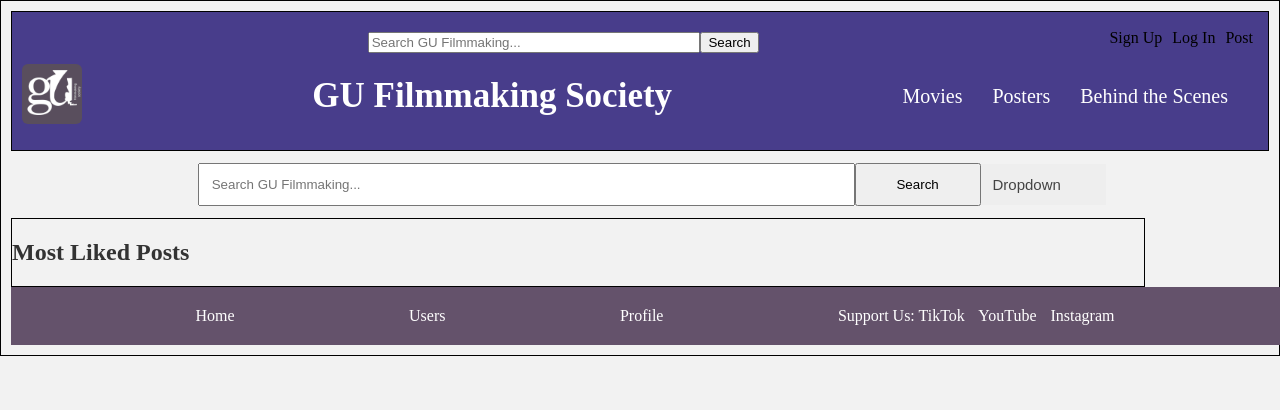
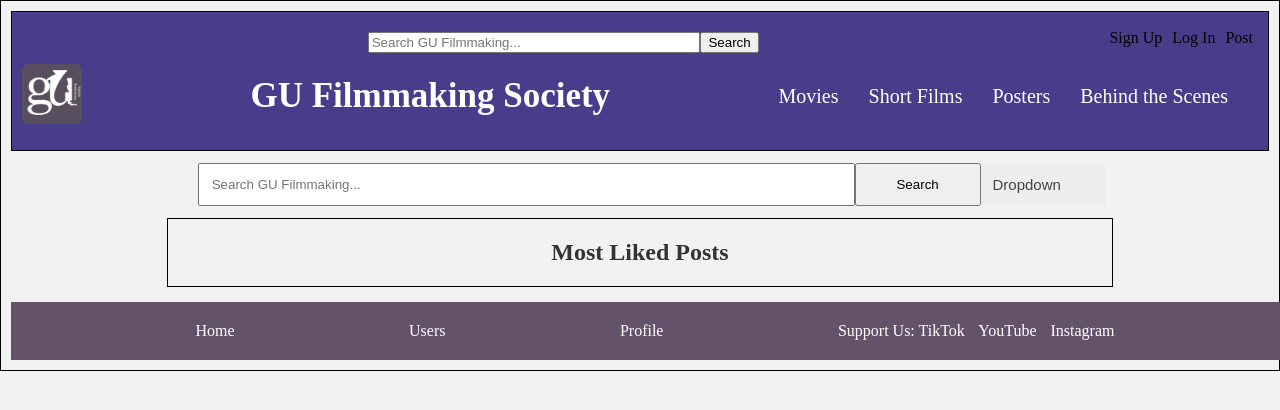
Before and after one commit to SwanwickMan/GU_Filmmaking, a Django app: page /GUFilmmakingApp/search/ in a window 1280 px wide. Shown: the top 410 px of the page. Run offline with Django 3.2, Linux system fonts and the light colour scheme; data that the repository does not hold is empty; some libraries are stand-ins or nearby versions.

Commit message:
reverted urls files

```diff
--- a/GUFilmmakingApp/urls.py
+++ b/GUFilmmakingApp/urls.py
@@ -29,9 +29,10 @@ urlpatterns = [
     path('profile/', views.profile, name='profile'),
     path('categories/', views.categories, name='categories'),
     path('behind_the_scenes/', views.behind_the_scenes, name='behind_the_scenes'),
-    path('long_movies/', views.long_movies, name='long_movies'),
-    path('short_movies/', views.short_movies, name='short_movies'),
-    path('posters/', views.posters, name='posters'),
+    path('categories/movies/<slug:content_name_slug>/', views.long_movies, name='movies'),
+    path('categories/shorts/<slug:content_name_slug>/', views.short_movies, name='short_movies'),
+    path('categories/bts/<slug:content_name_slug>/', views.short_movies, name='behind_the_scenes'),
+    path('categories/posters/<slug:content_name_slug>/', views.posters, name='posters'),
     path('add_poster/', views.add_poster, name='add_poster'),
     path('add_movie/', views.add_movie, name='add_movie'),
     path('add_behind_the_scenes/', views.add_bts, name='add_behind_the_scenes'),
--- a/GUFilmmakingApp/views.py
+++ b/GUFilmmakingApp/views.py
@@ -39,7 +39,9 @@ def search(request):
 
     print("searchTerms: ", search_term, search_for, sort_by)
     for result in search_results: print(result.post_type, "|", result)
-    return render(request, 'GUFilmmakingApp/search.html')
+    context_dict = {"search_results": search_results}
+
+    return render(request, 'GUFilmmakingApp/search.html', context=context_dict)
 
 
 def profile(request):
--- a/populate_GUFilmmakingApp.py
+++ b/populate_GUFilmmakingApp.py
@@ -50,10 +50,10 @@ def populate(author):
 
 
     for data in movies_longer:
-        add_post(data["category"], data['title'], data['filepath'], data['description'], "2023-24", author, "movie")
+        add_post(data["category"], data['title'], data['filepath'], data['description'], "2023-24", author, "longer_movie")
 
     for data in shorter_movies:
-        add_post(data["category"], data['title'], data['filepath'], data['description'], "2023-24", author, "movie")
+        add_post(data["category"], data['title'], data['filepath'], data['description'], "2023-24", author, "shorter_movie")
 
     for data in posters:
         add_post(data["category"], data['title'], data['filepath'], data['description'], "2023-24", author, "poster")
--- a/static/style/search.css
+++ b/static/style/search.css
@@ -67,12 +67,22 @@
 /*search results*/
 
 .search-results-section{
+    margin-left: auto;
+    margin-right: auto;
     border: 1px solid black;
-    width: 90%
+    width: 75%;
+    margin-bottom: 15px;
+}
+
+.search-results-section h2{
+    text-align: center;
 }
 
 .result {
-    width: 40%;
+    margin-left: auto;
+    margin-right: auto;
+    margin-bottom: 10px;
+    width: 60%;
     border: 1px solid black;
 }
 
--- a/templates/GUFilmmakingApp/base.html
+++ b/templates/GUFilmmakingApp/base.html
@@ -43,9 +43,10 @@
                 <a href="{% url 'GUFilmmakingApp:index' %}"> GU Filmmaking Society </a>
             </h1>
             <div id="navigation-links">
-                <a href="{% url 'GUFilmmakingApp:search' %}?search_for=Movies">Movies</a>
-                <a href="{% url 'GUFilmmakingApp:search' %}?search_for=Posters">Posters</a>
-                <a href="{% url 'GUFilmmakingApp:search' %}?search_for=Behind_The_Scenes">Behind the Scenes</a>
+                <a href="{% url 'GUFilmmakingApp:search' %}?search_for=longer_movie">Movies</a>
+                <a href="{% url 'GUFilmmakingApp:search' %}?search_for=shorter_movie">Short Films</a>
+                <a href="{% url 'GUFilmmakingApp:search' %}?search_for=poster">Posters</a>
+                <a href="{% url 'GUFilmmakingApp:search' %}?search_for=bts">Behind the Scenes</a>
             </div>
         </div>
     </header>
--- a/templates/GUFilmmakingApp/search.html
+++ b/templates/GUFilmmakingApp/search.html
@@ -19,13 +19,13 @@
         <div id="content">
             <div class ="radio-options">
                 <p>Search Within: </p>
-                <input type="radio" id="Movies" name="search_for" value="Movies">
+                <input type="radio" id="Movies" name="search_for" value="longer_movie">
                     <label for="Movies">Movies</label><br>
-                <input type="radio" id="Shorts" name="search_for" value="Shorts">
+                <input type="radio" id="Shorts" name="search_for" value="shorter_movie">
                     <label for="Shorts">Shorts</label><br>
-                <input type="radio" id="Posters" name="search_for" value="Posters">
+                <input type="radio" id="Posters" name="search_for" value="poster">
                     <label for="Posters">Posters</label><br>
-                <input type="radio" id="Behind-the-Scenes" name="Behind-the-Scenes" value="BTS">
+                <input type="radio" id="Behind-the-Scenes" name="search_for" value="bts">
                     <label for="Behind-the-Scenes">Behind the Scenes</label><br>
                 <input type="radio" id="Users" name="search_for" value="Users">
                     <label for="Users">Users</label><br>
@@ -51,12 +51,12 @@
 
     <div class="search-results-section">
         <h2>Most Liked Posts</h2>
-        {% for result in results %}
+        {% for result in search_results %}
             <div class="result">
-                <h3>{{ post.title}}</h3>
-                <img src="{{ post.thumbnail.url }}" alt="Thumbnail for {{ post.title }}">
-                <p>Description: {{ post.description }}</p>
-                <p>Likes: {{ post.likes }}</p>
+                <h3>{{ result.title}}</h3>
+                <img src="{{ result.thumbnail.url }}" alt="Thumbnail for {{ post.title }}">
+                <p>Description: {{ result.description }}</p>
+                <p>Likes: {{ result.likes }}</p>
             </div>
         {% endfor %}
     </div>
```
